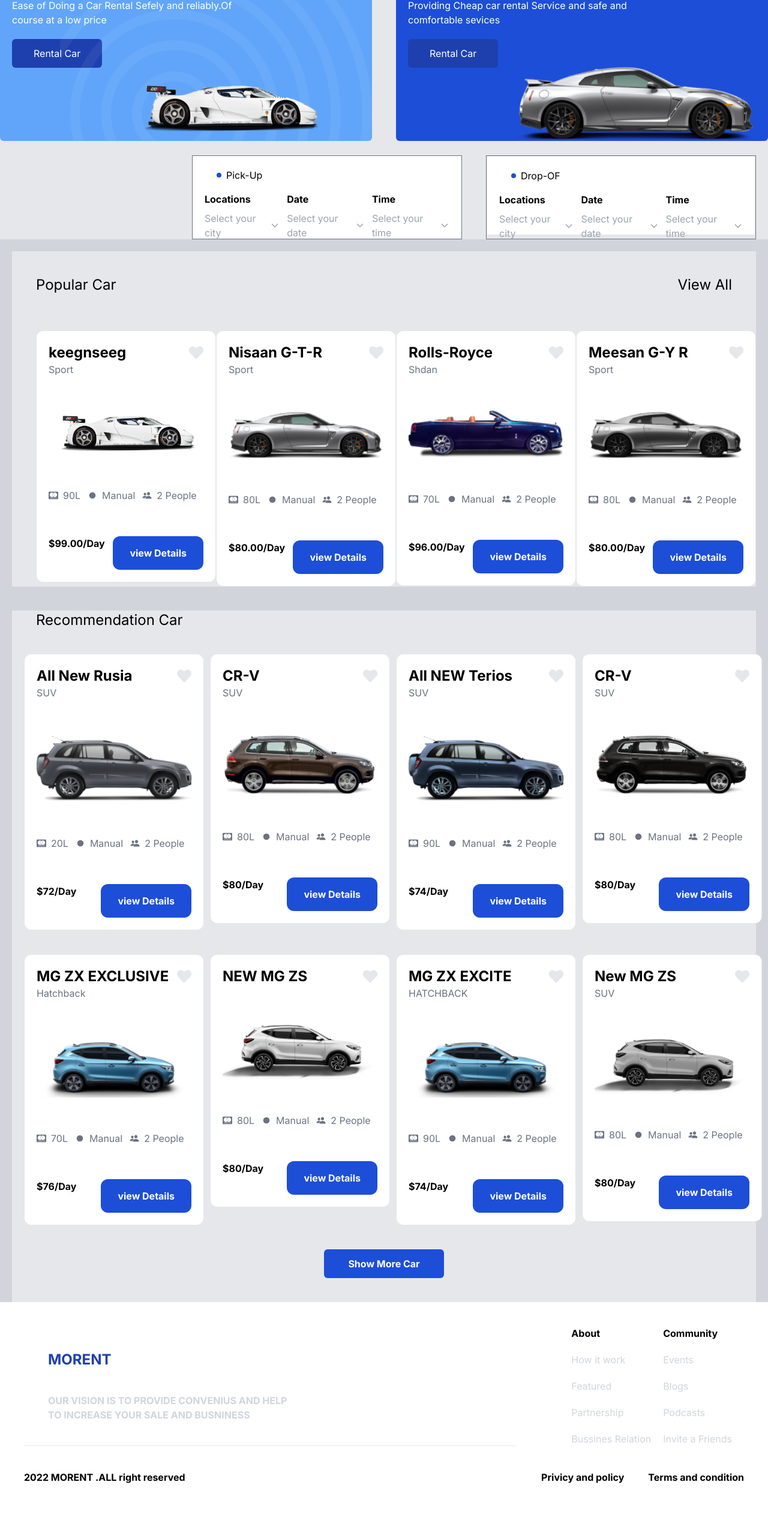
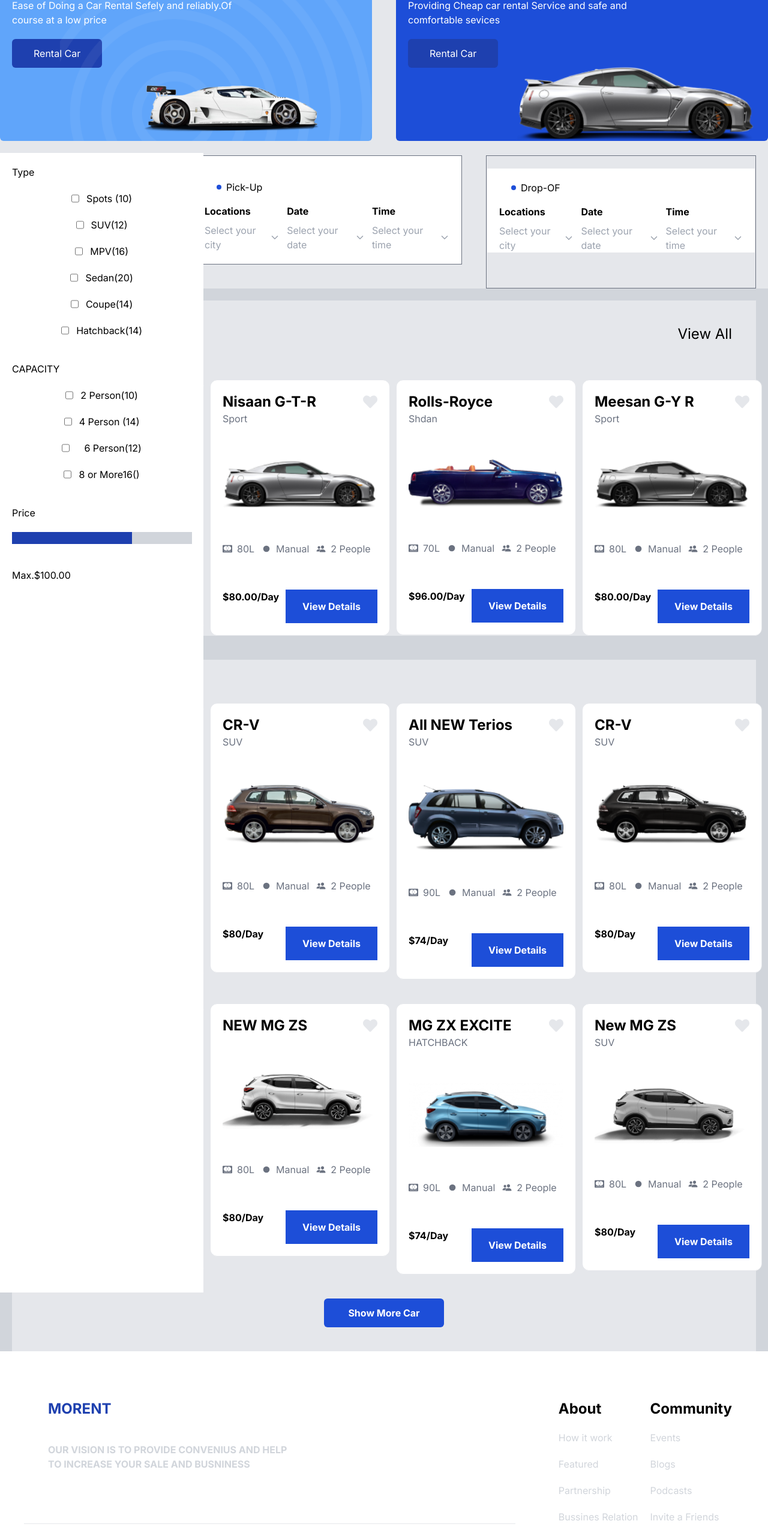
Before and after one commit to UROOBAYASEEN/step3, a Next.js app: page / in a window 1280 px wide. Shown: the part 231-2797 px from the top of the page at 60% size. Before the commit the page ends 2706 px from the top, so only its background shows below. Built offline with nearby package versions, Linux system fonts and the light colour scheme.

Commit message:
Your commit message

```diff
--- a/app/layout.tsx
+++ b/app/layout.tsx
@@ -2,7 +2,8 @@
 import { Inter } from "next/font/google";
 import "./globals.css";
 import Footer from "./mycomponets/Footer";
-import SideBar from "./mycomponets/SideBar";
+
+
 import Header from "./mycomponets/Header";
 
 const inter = Inter({ subsets: ["latin"] });
@@ -22,7 +23,8 @@
       <body className={inter.className}>
       <Header/>
         {children}
-        {/* <SideBar/> */}
+
+
         <Footer/>
       </body>
     </html>
--- a/app/mycomponets/Footer.tsx
+++ b/app/mycomponets/Footer.tsx
@@ -3,21 +3,21 @@
 const Footer = () => {
   return (
     <div>
-    <div className='bg-white flex justify-between mx-10 py-10'>
+    <div className='bg-white  justify-between mx-10 py-10 overflow-x-hidden md:flex'>
         <div className='border-b border-b-1'>
             <h1 className='uppercase text-2xl  text-blue-800 mt-10 mx-10 font-bold '>morent</h1>
             <p className='uppercase  text-gray-300 w-[50%] mt-10 mx-10 font-bold '>Our vision is to provide convenius and help to increase your sale and busniness</p>
         </div>
         <div className='flex justify-between gap-5 mx-5'>
             <div>
-                <h1 className='font-bold'>About</h1>
+                <h1 className='font-bold mt-10 text-2xl '>About</h1>
                 <p className='text-gray-300 mt-5 '>How it work</p>
                 <p  className='text-gray-300 mt-5 '>Featured</p>
                 <p  className='text-gray-300 mt-5 '>Partnership</p>
                 <p  className='text-gray-300 mt-5 '>Bussines Relation</p>
             </div>
             <div>
-                <h1 className='font-bold'>Community</h1>
+                <h1 className='font-bold text-2xl mt-10'>Community</h1>
                 <p className='text-gray-300 mt-5 '>Events</p>
                 <p  className='text-gray-300 mt-5 '>Blogs</p>
                 <p  className='text-gray-300 mt-5 '>Podcasts</p>
@@ -27,11 +27,11 @@
         </div>
 
     </div>
-    <div className='flex justify-between mx-10 font-bold'>
-        <h1>2022  MORENT .ALL right reserved</h1>
+    <div className=' justify-between mx-10 font-bold md:flex'>
+        <h1>2022  MORENT .ALL Right Reserved</h1>
         <div className='flex gap-10'>
-            <h1>Privicy and policy</h1>
-            <h1>Terms and condition</h1>
+            <h1>Privicy and Policy</h1>
+            <h1>Terms and Condition</h1>
 
         </div>
     </div>
--- a/app/mycomponets/Header.tsx
+++ b/app/mycomponets/Header.tsx
@@ -3,22 +3,24 @@
 import Link from 'next/link'
 import React from 'react'
 import { CiSearch } from 'react-icons/ci'
-import { FaBell, FaExchangeAlt, FaHeart } from 'react-icons/fa'
+import { FaBell, FaExchangeAlt, FaFileInvoiceDollar, FaHeart } from 'react-icons/fa'
 import { IoSettingsSharp } from 'react-icons/io5'
 
 const Header = () => {
   return (
-    <div className='flex justify-between mx-5'>
+    <div className=' flex justify-between mx-5'>
       <div className='flex justify-between relative gap-10'>
 
 
+
        <Link href="/"> <h1 className='text-2xl font-bold text-blue-700 text-center mt-4'>Mornet</h1></Link>
+        <div className=' hidden lg:inline'>
         <input type='text' placeholder='search some thing here' className='w-[400px] text-center border border-gray-300  p rounded-lg my-5'></input>
         <CiSearch className='text-2xl absolute left-[135px] top-5' />
-        <Link href="/Payment">   <FaExchangeAlt  className='text-2xl absolute left-[450px] top-5' /></Link>
+        <Link href="/Payment">   <FaExchangeAlt  className='text-2xl absolute left-[450px] top-5' /></Link></div>
 
       </div>
-      <div className='flex gap-3'>
+      <div className='flex gap-2'>
 
       <div className='rounded-full border border-gray-200 px-3 py-1 '>
       <FaHeart className='text-2xl mt-4' />
@@ -29,8 +31,9 @@
       </div>
 
 
+
       <div className='rounded-full border border-gray-200 px-3 '>
-     <Link href="/Payment"> <IoSettingsSharp className='text-2xl mt-4' /></Link>
+     <Link href="/Payment"> <FaFileInvoiceDollar className='text-2xl mt-4' /></Link>
       </div>
 
 
--- a/app/mycomponets/Headerone.tsx
+++ b/app/mycomponets/Headerone.tsx
@@ -6,7 +6,7 @@
 import { IoIosArrowDown } from 'react-icons/io'
 
 const Headerone = () => {
-  return<div className=' mt-10 bg-gray-200 '>
+  return<div className=' mt-10 bg-gray-200  overflow-x-hidden'>
 <div className='flex gap-10 justify-center'>
     <div className=' one w-[640px] h-[360px] bg-blue-400 rounded-md  relative'>
       <div className='absolute  bottom-0 left-[100px]'>
@@ -23,8 +23,8 @@
         <p className='text-white ml-5 w-[60%] mt-4 text-[300]'>Ease of Doing a Car Rental Sefely and reliably.Of course at a low price</p>
         <button className='bg-blue-800 text-white px-9 py-3 mt-5 ml-5 rounded-md'>Rental Car</button>
     </div>
-    <div className=' two w-[640px] h-[360px] bg-blue-700 rounded-md  relative'>
-      <div className='absolute  bottom-0 left-[200px]'>
+    <div className=' two w-[640px] h-[360px] bg-blue-700 rounded-md  relative  hidden md:inline'>
+      <div className='absolute  bottom-0 left-[200px] '>
         <Image
         src={image8}
         alt='thisisiameg'
@@ -39,8 +39,8 @@
         <button className='bg-blue-800 text-white px-9 py-3 mt-5 ml-5 rounded-md'>Rental Car</button>
     </div>
     </div>
-    <div className='flex gap-10 justify-end mx-5 mt-6  '>
-      <div className='w-[450px] h-[140px] border border-gray-500 bg-white px-5'>
+    <div className=' gap-10 justify-end mx-5 mt-6  md:flex'>
+      <div className='w-[450px] py-5 border border-gray-500 bg-white px-5 mb-10'>
         <div className='flex items-center gap-2 mt-5 ml-5'><span className='h-2 w-2 bg-blue-700 rounded-full'></span><span>Pick-Up</span></div>
         <div className='flex justify-center gap-3 mt-4'>
           <div>
@@ -62,9 +62,9 @@
 
         </div>
       </div>
-      <div className='w-[450px] h-[140px] border border-gray-500'>
+      <div className='w-[450px] py-5 border border-gray-500'>
 
-      <div className=' h-[132px] border  bg-white px-5'>
+      <div className='  border  bg-white px-5'>
         <div className='flex items-center gap-2 mt-5 ml-5'><span className='h-2 w-2 bg-blue-700 rounded-full'></span><span>Drop-OF</span></div>
         <div className='flex justify-center gap-3 mt-4'>
           <div>
--- a/app/mycomponets/Popolarcar.tsx
+++ b/app/mycomponets/Popolarcar.tsx
@@ -42,10 +42,10 @@
         </div>
 
 
-    <div className='mx-5 grid grid-cols-4'>
+    <div className=' grid grid-cols-1 md:grid-cols-2  lg:grid-cols-4'>
 
 {imageData.map((val,ind)=>
-<div key={ind}>
+<div key={ind} className='ml-5'>
 <Products {...val}/>
 </div>
 
--- a/app/mycomponets/ProductDetails.tsx
+++ b/app/mycomponets/ProductDetails.tsx
@@ -28,9 +28,9 @@
     ]
   return (
     <div className='mx-5 my-5'>
-        <div className='flex  gap-5 justify-end '>
-            <div>
-            <div className='bg-blue-700 h-[300px] w-[500px]  relative rounded-md'>
+        <div className='  gap-5 justify-end md:flex'>
+            <div className='border border-black'>
+            <div className='bg-blue-700 h-[300px] w-[500px]   relative rounded-md'>
 
                <Image
                src={car1}
@@ -76,8 +76,8 @@
 
             </div>
             </div>
-            <div className='bg-white border border-blue-700 px-5 py-5'>
-                <div className='flex justify-between  mx-5'>
+            <div className='bg-white border border-blue-700 px-5 py-5 mt-10 md:mt-1'>
+                <div className='flex justify-between  mx-5 '>
                     <h1 className='text-2xl font-bold'>NISHAAN G-T-R</h1>
                     <p><FaHeart className='text-red-800' /></p>
                 </div>
@@ -89,11 +89,11 @@
                     <FaHeart   className='text-yellow-600' />
                     <p>440+ Reviews</p>
                 </div>
-                <p className='mx-5 mt-7 w-[50%]'>
+                <p className='mx-5 mt-7 w-[70%]'>
                 Discover your dream car’s features, performance, and design. Explore technology, safety, and efficiency for an informed decision.
 
                 </p>
-                <div className='flex justify-between mx-5 mt-10'>
+                <div className=' lg:flex justify-between mx-5 mt-10'>
                     <div>
                         <p>Type car</p>
                         <h1 className='mt-5'>Steering</h1>
@@ -111,7 +111,7 @@
                         <h1 className='mt-5'>70L</h1>
                     </div>
                 </div>
-                <div className='flex mx-5 mt-10 items-center text-center justify-between'>
+                <div className=' mx-5 mt-10 items-center text-center justify-between'>
                     <div className='flex'><span className='font-bold text-2xl'>$80.00/</span><span>days</span></div>
                     <div className='bg-blue-700 px-12 py-4 text-white font-bold'>Rent nOw</div>
                 </div>
--- a/app/mycomponets/Products.tsx
+++ b/app/mycomponets/Products.tsx
@@ -10,7 +10,7 @@
 const Products = ({name,image,rent,lenght,purpose}:{name:string,image:any,rent:string,lenght:string,purpose:string}) => {
 const [white, setwhite] = useState(" text-gray-200 ")
   return (
-    <div className=' mx-5  mt-10 border bg-white py-5 px-5 w-[300px] rounded-xl'>
+    <div className='   mt-10 border bg-white py-5 px-5 w-[300px] rounded-xl'>
 
         <div className='flex justify-between items-center text-center ' >
             <h1 className='font-bold text-2xl'>{name}</h1>
@@ -36,7 +36,7 @@
         <div className='flex justify-between mt-14'>
             <p className=' font-bold'>{rent}/Day</p>
 
-          <Link href={"/Products"}> <button className='text-white bg-blue-700 px-7 py-4 rounded-xl font-bold'>view Details</button></Link>
+          <Link href={"/Products"}> <button className='text-white bg-blue-700 px-7 py-4  font-bold'>View Details</button></Link>
         </div>
 
     </div>
--- a/app/mycomponets/RecomdeCar.tsx
+++ b/app/mycomponets/RecomdeCar.tsx
@@ -65,9 +65,9 @@
         <div>
         <h1 className='ml-10 text-2xl'>Recommendation Car</h1>
     </div>
-    <div className='grid grid-cols-4'>
+    <div className='grid grid-cols-1 md:grid-cols-2  lg:grid-cols-4'>
         {data.map((val,ind)=>
-        <div key={ind}>
+        <div key={ind} className='ml-5'>
         <Products {...val}/>
         </div>
 
--- a/app/mycomponets/Review.tsx
+++ b/app/mycomponets/Review.tsx
@@ -17,7 +17,7 @@
             <div className='mt-10'>
           <h1 className='font-bold uppercase text-2xl'>{name}</h1>
           <p>{possition}</p>
-          <p>{description}</p>
+          <p className='w-[90%]'>{description}</p>
 
         </div>
         </div>
--- a/app/mycomponets/SideBar.tsx
+++ b/app/mycomponets/SideBar.tsx
@@ -3,7 +3,7 @@
 const SideBar = () => {
   return (
     <div className=''>
-<div className='absolute w-[26.5%] top-[450px] left-0 bg-white h-[1900px]  mt-4'>
+<div className='absolute w-[26.5%] top-[470px] left-0 bg-white h-[1900px]  mt-4 hidden lg:inline'>
           <h1 className='ml-5 mt-5'>Type</h1>
           <div className='flex justify-center gap-3 mt-5'>
             <input type='checkbox' ></input>
--- a/app/page.tsx
+++ b/app/page.tsx
@@ -3,6 +3,7 @@
 import Headerone from './mycomponets/Headerone'
 import Popolarcar from './mycomponets/Popolarcar'
 import RecomdeCar from './mycomponets/RecomdeCar'
+import SideBar from './mycomponets/SideBar'
 
 const page = () => {
   return (
@@ -10,6 +11,7 @@
 
 
       < Headerone/>
+      <SideBar/>
       <Popolarcar/>
       <RecomdeCar/>
 
```
Also changed, not shown: app/mycomponets/Pyment.tsx (+11 -11 lines).
